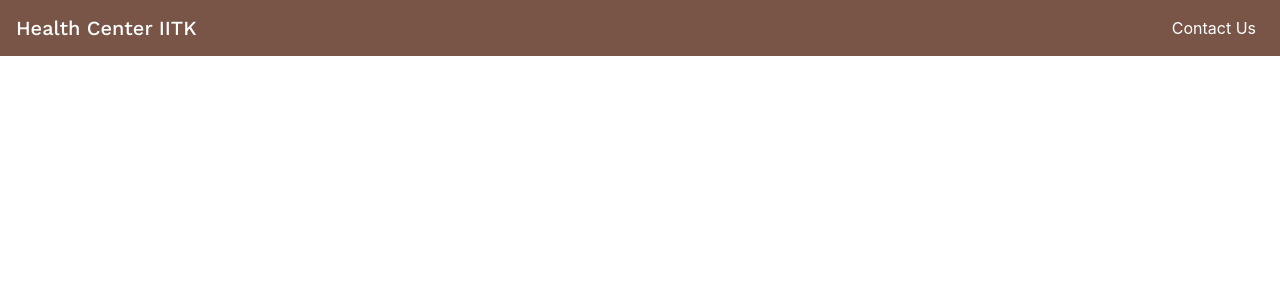
After one commit to ujjwalk20/Health-Booklet-Digitalisation-System, a Django app: template templates/hospital/navbar_home.html in a window 1280 px wide. The commit adds this page. Shown: the top 300 px of the page. Run offline with Django 4.2, Linux system fonts and the light colour scheme; the template is opened without the code that fills it, so the values that code supplies are empty; parts of the project's set-up code (start-up, migrations or seed data) failed here and were passed over; some libraries are stand-ins or nearby versions.

Commit message:
Changed navbar in homepage

```diff
--- a/templates/hospital/homebase.html
+++ b/templates/hospital/homebase.html
@@ -8,7 +8,7 @@
 </head>
 
 <body>
-  {% include "hospital/navbar.html" %}
+  {% include "hospital/navbar_home.html" %}
   {%block content%}
 
   {%endblock content%}
--- /dev/null
+++ b/templates/hospital/navbar_home.html
@@ -0,0 +1,48 @@
+<!DOCTYPE html>
+{% load static %}
+<html lang="en">
+
+<head>
+  <meta charset="utf-8">
+  <link rel="stylesheet" href="https://stackpath.bootstrapcdn.com/bootstrap/4.3.1/css/bootstrap.min.css">
+  <link rel="stylesheet" href="https://maxcdn.bootstrapcdn.com/font-awesome/4.7.0/css/font-awesome.min.css">
+  <script src="https://ajax.googleapis.com/ajax/libs/jquery/3.3.1/jquery.min.js"></script>
+  <script src="https://cdnjs.cloudflare.com/ajax/libs/popper.js/1.14.7/umd/popper.min.js"></script>
+  <script src="https://stackpath.bootstrapcdn.com/bootstrap/4.3.1/js/bootstrap.min.js"></script>
+
+  <style>
+    @import url('https://fonts.googleapis.com/css2?family=PT+Sans:ital,wght@1,700&family=Permanent+Marker&family=Raleway:ital@1&family=Work+Sans:ital,wght@0,500;1,900&display=swap');
+    </style>
+  <style type="text/css">
+    .bs-example {
+      margin: 0px;
+
+    }
+
+    .navbar-brand {
+      font-size: 20px;
+      font-family: 'Work Sans', sans-serif;
+    }
+  </style>
+</head>
+<body>
+  <div class="bs-example">
+    <nav class="navbar navbar-expand-md navbar-dark fixed-top" style="background-color: rgb(121, 85, 72);">
+      <a href="/" class="navbar-brand">Health Center IITK</a>
+      <button type="button" class="navbar-toggler" data-toggle="collapse" data-target="#navbarCollapse">
+        <span class="navbar-toggler-icon"></span>
+      </button>
+
+      <div class="collapse navbar-collapse justify-content-between" id="navbarCollapse">
+        <div class="navbar-nav">
+        </div>
+        <div class="navbar-nav">
+          <a href="/contactus" class="nav-item nav-link" style="color:white">Contact Us</a>
+        </div>
+
+      </div>
+    </nav>
+  </div>
+</body>
+
+</html>
```
